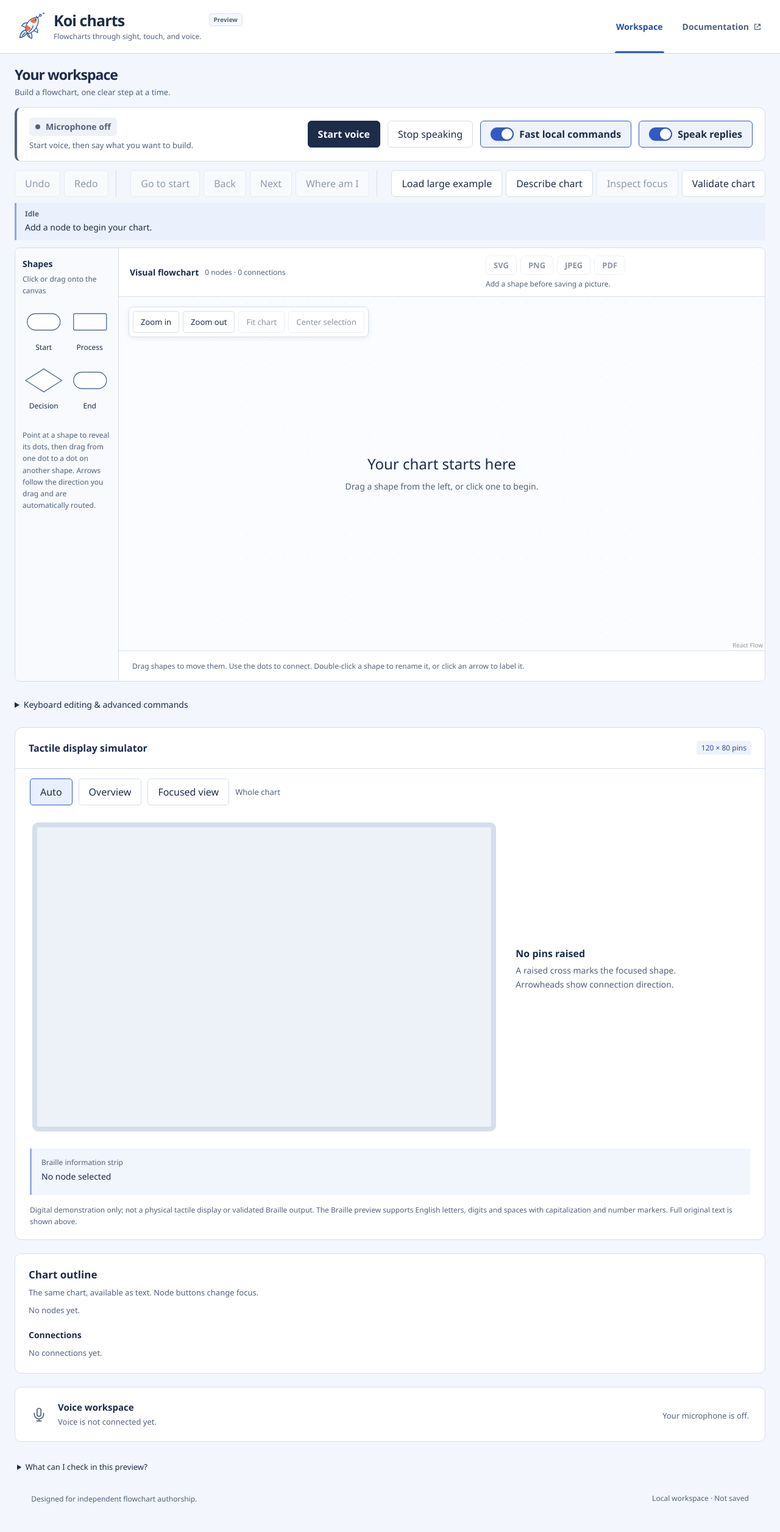
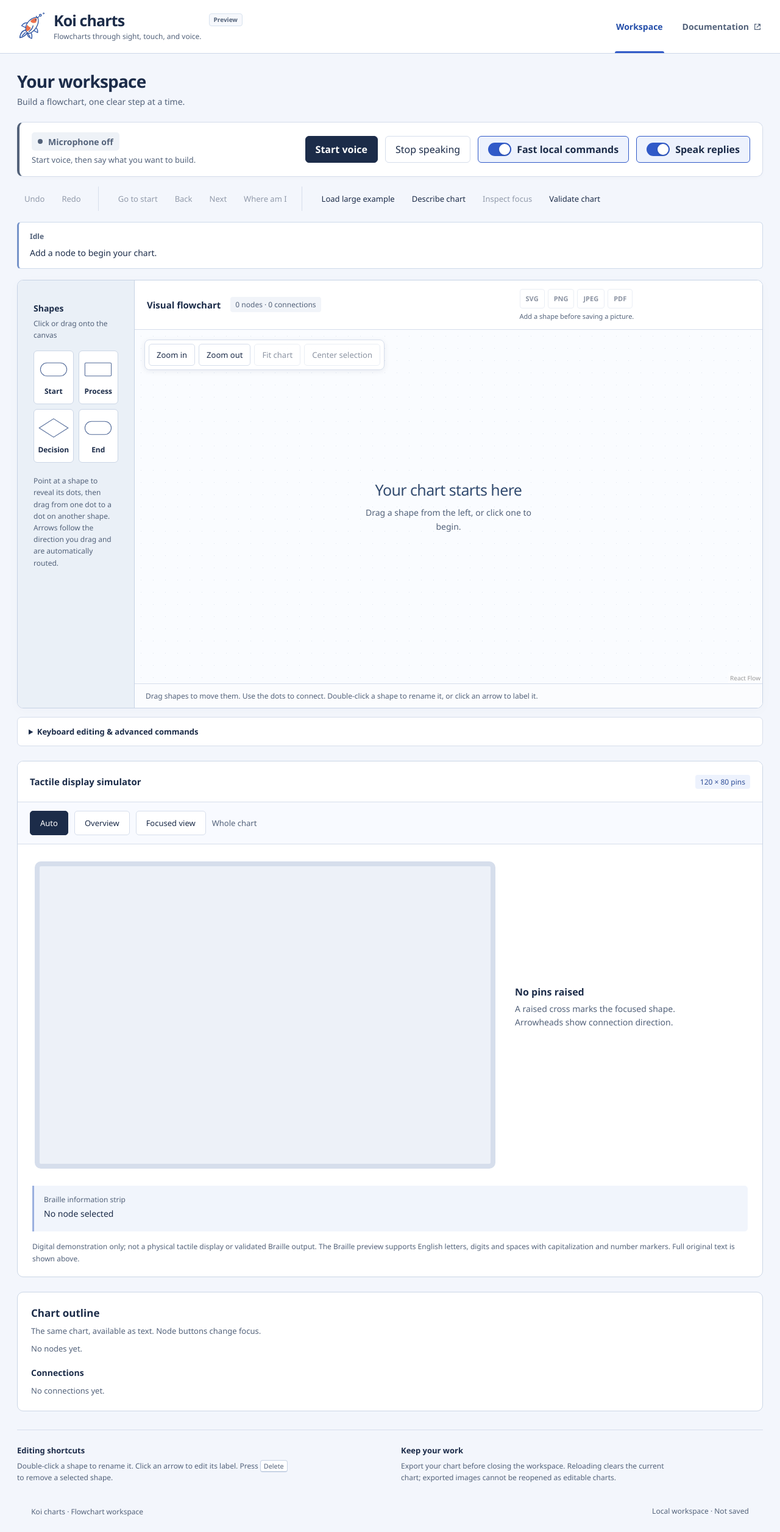
Before and after one commit to Shaurav-Vora/Koi-charts, a Next.js app: page / in a window 1280 px wide. Shown: the whole page at 61% size. Built offline with nearby package versions, Linux system fonts and the light colour scheme.

Commit message:
style: refine workspace layout and supporting panels

```diff
--- a/src/app/page.tsx
+++ b/src/app/page.tsx
@@ -1,4 +1,5 @@
 import AppHeader from "./AppHeader";
+import "./workspace.css";
 import Editor from "../editor/Editor";
 
 export default function Home() {
@@ -10,29 +11,14 @@ export default function Home() {
       <main id="workspace" tabIndex={-1}>
         <Editor />
 
-        <section className="voice-panel" aria-labelledby="voice-title">
-          <svg className="voice-icon" viewBox="0 0 24 24" fill="none" aria-hidden="true">
-            <rect x="9" y="3" width="6" height="12" rx="3" />
-            <path d="M5 10v2a7 7 0 0 0 14 0v-2M12 19v3m-4 0h8" />
-          </svg>
-          <div>
-            <h3 id="voice-title">Voice workspace</h3>
-            <p>Voice is not connected yet.</p>
-          </div>
-          <p className="microphone-note">Your microphone is off.</p>
-        </section>
-
-        <details className="milestone-help">
-          <summary>What can I check in this preview?</summary>
-          <div>
-            <p>Click or drag shapes from the palette. Connect their dots and select a shape to rename or delete it. Keyboard editing and advanced commands are available below the canvas. Undo and redo let you revisit changes. Refreshing the page clears this local workspace.</p>
-            <p>Every editing action is available using the keyboard. Use the chart outline to focus nodes, and Describe chart or Inspect focus to explore them. The tactile simulator follows your chart and focus. Voice input is coming next.</p>
-          </div>
-        </details>
+        <aside className="workspace-help" aria-label="Workspace shortcuts">
+          <div><h3>Editing shortcuts</h3><p>Double-click a shape to rename it. Click an arrow to edit its label. Press <kbd>Delete</kbd> to remove a selected shape.</p></div>
+          <div><h3>Keep your work</h3><p>Export your chart before closing the workspace. Reloading clears the current chart; exported images cannot be reopened as editable charts.</p></div>
+        </aside>
       </main>
 
       <footer className="app-footer">
-        <p>Designed for independent flowchart authorship.</p>
+        <p>Koi charts · Flowchart workspace</p>
         <span>Local workspace · Not saved</span>
       </footer>
     </>
--- /dev/null
+++ b/src/app/workspace.css
@@ -0,0 +1,82 @@
+/* Workspace styling is scoped so the documentation retains its reading layout. */
+#workspace { max-width: 1920px; padding: 28px 28px 36px; }
+#workspace .workspace-heading { margin-bottom: 22px; }
+#workspace .workspace-heading h2 { font-size: 28px; font-weight: 650; letter-spacing: -.8px; }
+#workspace .workspace-heading p { font-size: 14px; margin-top: 5px; }
+#workspace .editor-toolbar { justify-content: flex-start; gap: 14px 20px; margin-bottom: 18px; }
+#workspace .voice-controls { padding: 16px 20px; margin: 0 0 2px; box-shadow: 0 2px 6px #1c2c4905; }
+#workspace .voice-readout { flex-basis: 240px; }
+#workspace .history-controls, #workspace .walk-controls, #workspace .query-controls { gap: 4px; }
+#workspace .editor-toolbar > div:not(.voice-controls) button { border-color: transparent; background: transparent; font-size: 13px; padding: 8px 11px; min-height: 40px; }
+#workspace .editor-toolbar > div:not(.voice-controls) button:hover:not(:disabled) { background: #e5ecf8; border-color: #c6d4ec; }
+#workspace .history-controls { border-right: 1px solid var(--line); padding-right: 16px; }
+#workspace .command-feedback { display: flex; flex-wrap: wrap; align-items: center; gap: 8px 12px; padding: 14px 18px; margin-bottom: 18px; border: 1px solid #cedaeb; border-left: 3px solid #7593c9; border-radius: 6px; background: #fff; }
+#workspace .feedback-label { margin: 0; font-size: 12px; }
+#workspace .feedback-source { font-size: 11px; }
+#workspace .command-feedback > p { flex-basis: 100%; font-size: 14px; line-height: 1.55; }
+#workspace .command-feedback.has-error { background: #fff5f3; border-color: #e5b9b2; border-left-color: #a12f36; }
+#workspace .diagram-workbench { grid-template-columns: 192px minmax(0,1fr); border: 1px solid #c7d3e5; border-radius: 10px; overflow: hidden; background: white; box-shadow: 0 4px 20px #1c2c4906; }
+#workspace .palette-column { background: #eaf0f7; border-right: 1px solid #c7d3e5; }
+#workspace .shape-palette { background: transparent; border: 0; padding: 20px 14px; }
+#workspace .shape-palette h3 { font-size: 14px; font-weight: 650; margin-bottom: 6px; }
+#workspace .shape-palette > p { font-size: 12px; line-height: 1.6; color: #53627a; }
+#workspace .shape-buttons { display: grid; grid-template-columns: 1fr 1fr; gap: 8px; margin: 16px 0; }
+#workspace .shape-buttons button { border: 1px solid #cbd6e6; background: #fff; border-radius: 6px; padding: 10px 4px; min-height: 88px; }
+#workspace .shape-buttons button:hover { background: #f8faff; border-color: #315ac8; box-shadow: 0 2px 6px #315ac815; }
+#workspace .shape-buttons svg { width: 54px; height: 36px; }
+#workspace .shape-buttons span { font-size: 12px; font-weight: 600; }
+#workspace .node-inspector { padding: 18px 14px; border-top: 1px solid #c7d3e5; background: #f8faff; }
+#workspace .node-inspector h3 { font-size: 14px; }
+#workspace .node-inspector input { background: white; border-radius: 5px; min-height: 40px; }
+#workspace .display-heading { background: #fff; padding: 14px 20px; gap: 10px 16px; }
+#workspace .display-heading h3 { font-size: 15px; font-weight: 650; }
+#workspace .display-heading .count { font-size: 12px; padding: 4px 8px; border-radius: 4px; background: #f1f4f9; }
+#workspace .export-controls { gap: 5px; margin-left: auto; }
+#workspace .export-controls button { min-height: 32px; padding: 5px 9px; border-radius: 4px; font-size: 11px; font-weight: 650; }
+#workspace .export-status { max-width: 280px; font-size: 11px; overflow-wrap: anywhere; }
+#workspace .canvas-area { height: max(580px, calc(100vh - 310px)); }
+#workspace .canvas-welcome h4 { font-size: 25px; color: #334c70; letter-spacing: -.6px; }
+#workspace .canvas-welcome p { max-width: 280px; }
+#workspace .display-footer { padding: 10px 18px; background: #fbfcfe; font-size: 12px; }
+#workspace .keyboard-editor { margin: 14px 0 24px; border: 1px solid var(--line); border-radius: 7px; background: #fff; }
+#workspace .keyboard-editor summary { width: 100%; padding: 14px 18px; font-size: 13px; font-weight: 600; }
+#workspace .editing-panel { border: 0; border-top: 1px solid var(--line); border-radius: 0; }
+#workspace .tactile-display { border-color: #cbd6e6; border-radius: 10px; }
+#workspace .tactile-controls { padding: 14px 20px; background: #f8faff; border-bottom: 1px solid var(--line); }
+#workspace .tactile-controls button { border-radius: 5px; min-height: 40px; font-size: 13px; }
+#workspace .tactile-controls button[aria-pressed="true"] { background: #1c2c49; border-color: #1c2c49; color: #fff; }
+#workspace .information-strip { border-radius: 0 5px 5px 0; }
+#workspace .chart-structure { padding: 22px; margin-top: 24px; border-color: #cbd6e6; border-radius: 10px; }
+#workspace .node-list { display: grid; grid-template-columns: repeat(auto-fill,minmax(170px,1fr)); gap: 10px; padding-top: 10px; }
+#workspace .node-list li { gap: 6px; }
+#workspace .node-list button { width: 100%; background: #f8faff; border-color: #d5deec; min-height: 44px; font-size: 13px; }
+#workspace .node-list button[aria-pressed="true"] { border-color: #315ac8; background: #e9efff; box-shadow: inset 3px 0 #315ac8; }
+#workspace .node-list span { padding-left: 4px; font-size: 11px; }
+#workspace .edge-list { columns: 2 260px; column-gap: 32px; }
+#workspace .edge-list li { break-inside: avoid; padding: 4px 0; }
+.workspace-help { display: grid; grid-template-columns: 1fr 1fr; gap: 36px; margin-top: 30px; padding: 24px 0 0; border-top: 1px solid var(--line); }
+.workspace-help h3 { font-size: 13px; font-weight: 650; margin-bottom: 7px; }
+.workspace-help p { max-width: 65ch; color: var(--muted); font-size: 12px; }
+kbd { font-family: inherit; font-size: .9em; border: 1px solid #c7d3e5; border-bottom-width: 2px; padding: 1px 5px; border-radius: 4px; background: #fff; }
+@media(max-width: 900px) {
+ #workspace { padding: 22px 18px 28px; }
+ #workspace .diagram-workbench { grid-template-columns: 152px minmax(0,1fr); }
+ #workspace .display-heading { padding: 12px; }
+ #workspace .export-controls { flex-basis: 100%; margin-left: 0; }
+}
+@media(max-width: 600px) {
+ #workspace { padding: 20px 12px 28px; }
+ #workspace .diagram-workbench { grid-template-columns: 1fr; }
+ #workspace .palette-column { border-right: 0; border-bottom: 1px solid #c7d3e5; }
+ #workspace .shape-palette { padding: 14px; }
+ #workspace .shape-buttons { grid-template-columns: repeat(4,minmax(0,1fr)); margin: 10px 0; }
+ #workspace .shape-buttons button { min-height: 76px; }
+ #workspace .shape-palette .palette-tip { display: none; }
+ #workspace .voice-controls { padding: 14px; }
+ #workspace .voice-readout { flex-basis: 100%; }
+ #workspace .editor-toolbar { gap: 10px; }
+ #workspace .canvas-controls { max-width: calc(100% - 24px); left: 12px; top: 12px; gap: 3px; }
+ #workspace .canvas-controls button { padding: 6px 8px; }
+ #workspace .canvas-area { height: 580px; }
+ .workspace-help { grid-template-columns: 1fr; gap: 20px; }
+}
```
Also changed, not shown: 2 other files (tests, documents, lock files or other folders).
